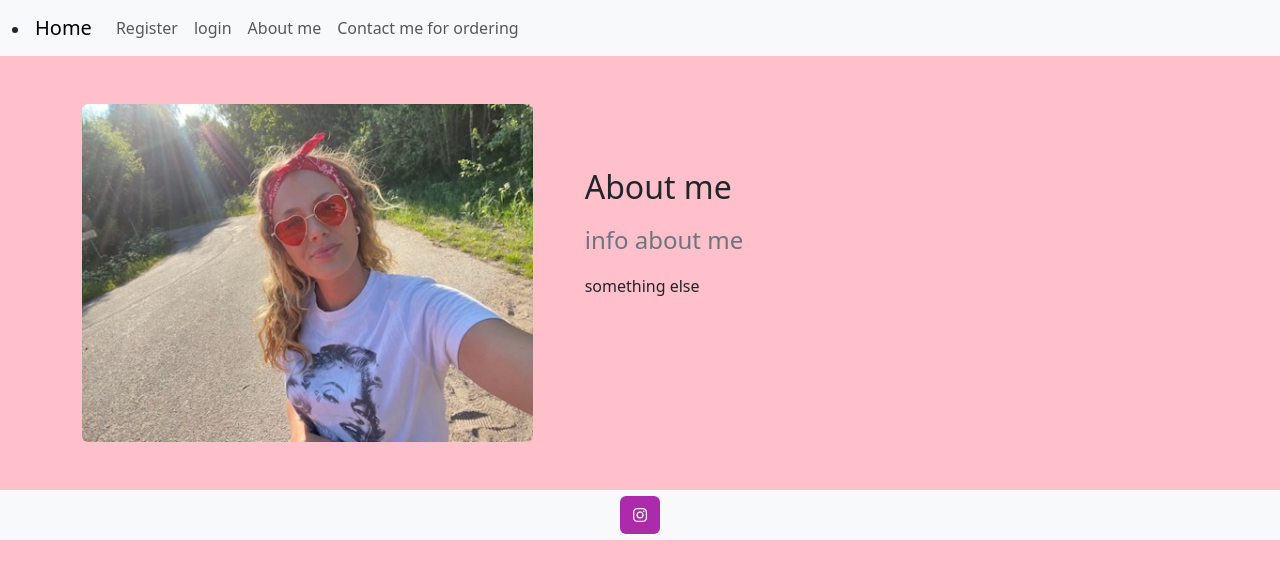
After one commit to shixen/ella_recipe, a Django app: page /about/about/ in a window 1280 px wide. The commit adds this page. Shown: the top 579 px of the page. Run offline with Django 4.2, Linux system fonts and the light colour scheme.

Commit message:
add html content to about page

```diff
--- /dev/null
+++ b/templates/about_me.html
@@ -0,0 +1,33 @@
+{% extends 'base.html' %}
+{% load static %}
+{% block content %}
+<section class="py-3 py-md-5">
+    <div class="container">
+        <div class="row gy-3 gy-md-4 gy-lg-0 align-items-lg-center">
+            <div class="col-12 col-lg-6 col-xl-5">
+                <img class="img-fluid rounded" loading="lazy" src="{% static 'images/selfie.jpeg' %}" alt="About 1">
+            </div>
+            <div class="col-12 col-lg-6 col-xl-7">
+                <div class="row justify-content-xl-center">
+                    <div class="col-12 col-xl-11">
+                        <h2 class="mb-3">About me</h2>
+                        <p class="lead fs-4 text-secondary mb-3"> info about me </p>
+                        <p class="mb-5"> something else
+                        </p>
+                        <div class="row gy-4 gy-md-0 gx-xxl-5X">
+                            <div class="col-12 col-md-6">
+                                <div class="d-flex">
+                                    <div class="me-4 text-primary">
+                                        <svg xmlns="http://www.w3.org/2000/svg" width="32" height="32"
+                                            fill="currentColor" class="bi bi-gear-fill" viewBox="0 0 16 16">
+                                        </svg>
+                                    </div>
+                                </div>
+                            </div>
+                        </div>
+                    </div>
+                </div>
+            </div>
+        </div>
+</section>
+{% endblock %}
--- a/templates/base.html
+++ b/templates/base.html
@@ -46,7 +46,7 @@
                         <a class="nav-link" href="{% url 'account_login' %}">login</a>
                     </li>
                     {% endif %}
-                    <a class="nav-link" href="#">About me</a>
+                    <a class="nav-link" href="{% url 'about' %}">About me</a>
                     <a class="nav-link" href="{% url 'contact' %}">Contact me for ordering</a>
                 </div>
             </div>
```
